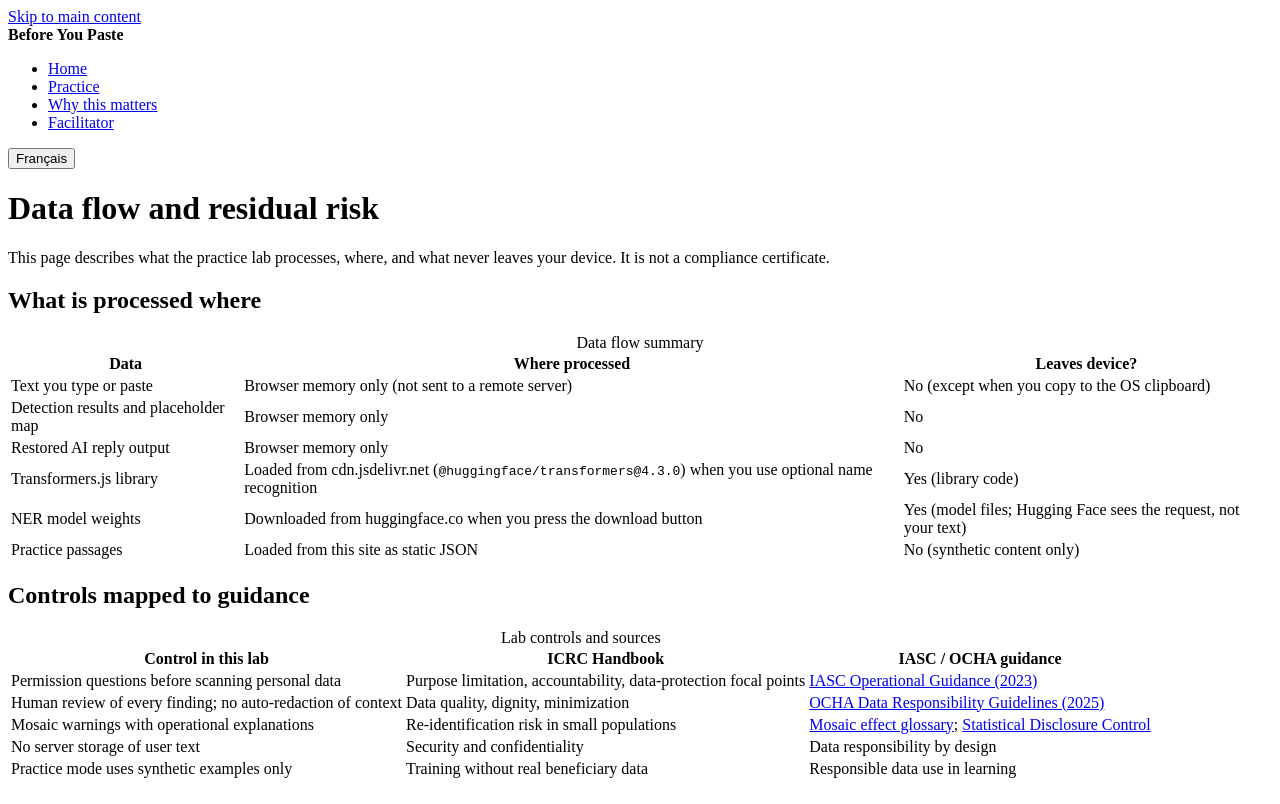
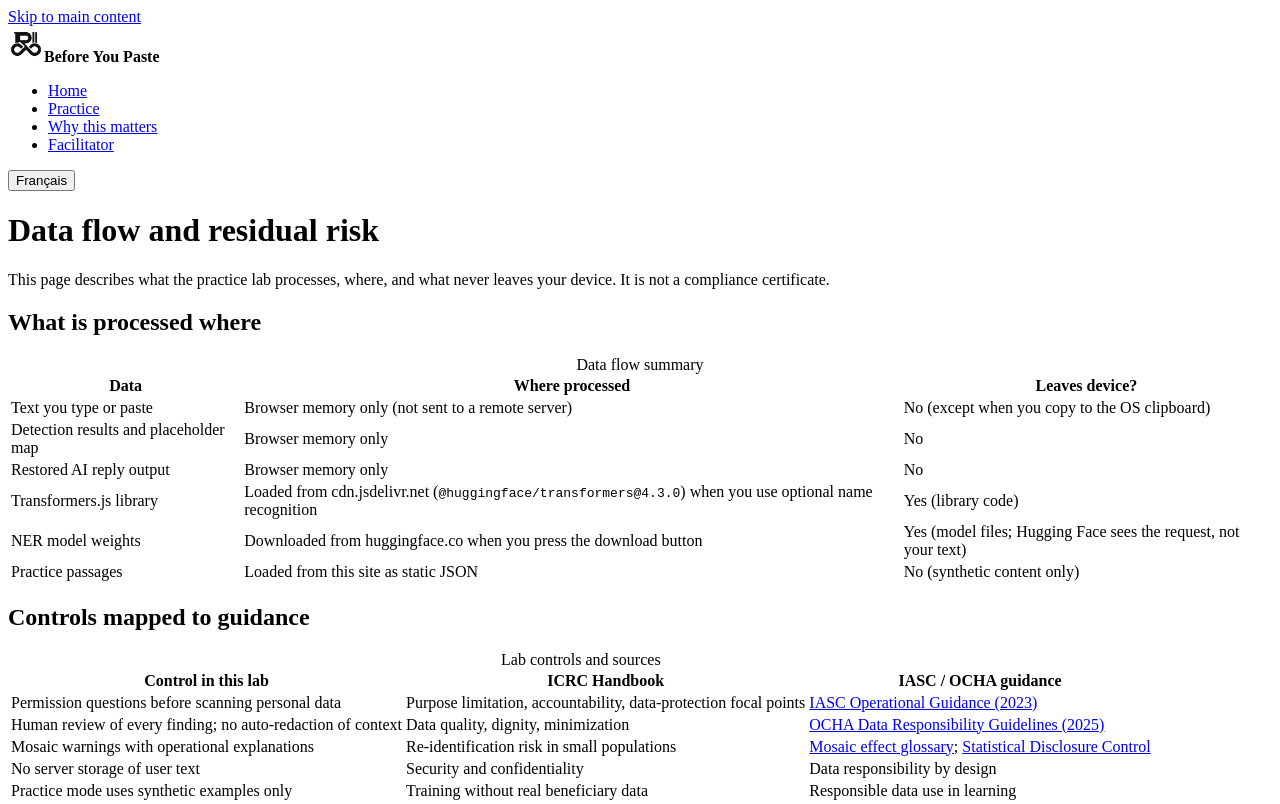
Before and after one commit to parallexlabs/before-you-paste, a website with bundled scripts: page web/data-flow.html in a window 1280 px wide. Shown: the top 804 px of the page. Built offline with nearby package versions, Linux system fonts and the light colour scheme.

Commit message:
Add the ParalleX Labs logo to the README and site header, with favicons

```diff
--- a/web/css/site.css
+++ b/web/css/site.css
@@ -389,3 +389,8 @@ textarea {
   main { padding: 1rem; }
   h1 { font-size: 1.5rem; }
 }
+
+/* Company mark in the site header */
+.brand-lockup { display: inline-flex; align-items: center; gap: 0.6rem; }
+.brand-lockup h1 { margin: 0; }
+.brand-mark, .brand-mark img { display: block; width: 36px; height: 36px; flex: 0 0 auto; }
--- a/web/data-flow.html
+++ b/web/data-flow.html
@@ -6,12 +6,14 @@
   <title>Data flow and residual risk | Before You Paste</title>
   <meta http-equiv="Content-Security-Policy" content="default-src 'none'; script-src 'self'; connect-src 'self'; style-src 'self'; img-src 'self' data:; font-src 'self'; form-action 'none'; base-uri 'none'; object-src 'none'">
   <link rel="stylesheet" href="css/site.css">
+  <link rel="icon" type="image/png" sizes="32x32" href="assets/brand/parallex-favicon-32.png">
+  <link rel="apple-touch-icon" href="assets/brand/parallex-apple-touch-180.png">
 </head>
 <body>
   <a class="skip-link" href="#main" data-i18n="nav.skip">Skip to main content</a>
   <header class="site-header">
     <div class="header-inner">
-      <strong data-i18n="home.title">Before You Paste</strong>
+      <span class="brand-lockup"><picture class="brand-mark"><source media="(prefers-color-scheme: dark)" srcset="assets/brand/parallex-mark-dark.png"><img src="assets/brand/parallex-mark.png" alt="ParalleX Labs" width="36" height="36"></picture><strong data-i18n="home.title">Before You Paste</strong></span>
       <nav aria-label="Main" data-i18n-aria="nav.main">
         <ul>
           <li><a href="index.html" data-i18n="nav.home">Home</a></li>
```
Also changed, not shown: web/facilitator.html (+3 -1 lines), web/index.html (+3 -1 lines), web/practice.html (+3 -1 lines), web/why.html (+3 -1 lines), .github/brand/parallex-mark-dark.png (added), .github/brand/parallex-mark.png (added), README.md, web/assets/brand/parallex-apple-touch-180.png (added), web/assets/brand/parallex-favicon-32.png (added), web/assets/brand/parallex-mark-dark.png (added), web/assets/brand/parallex-mark.png (added).
